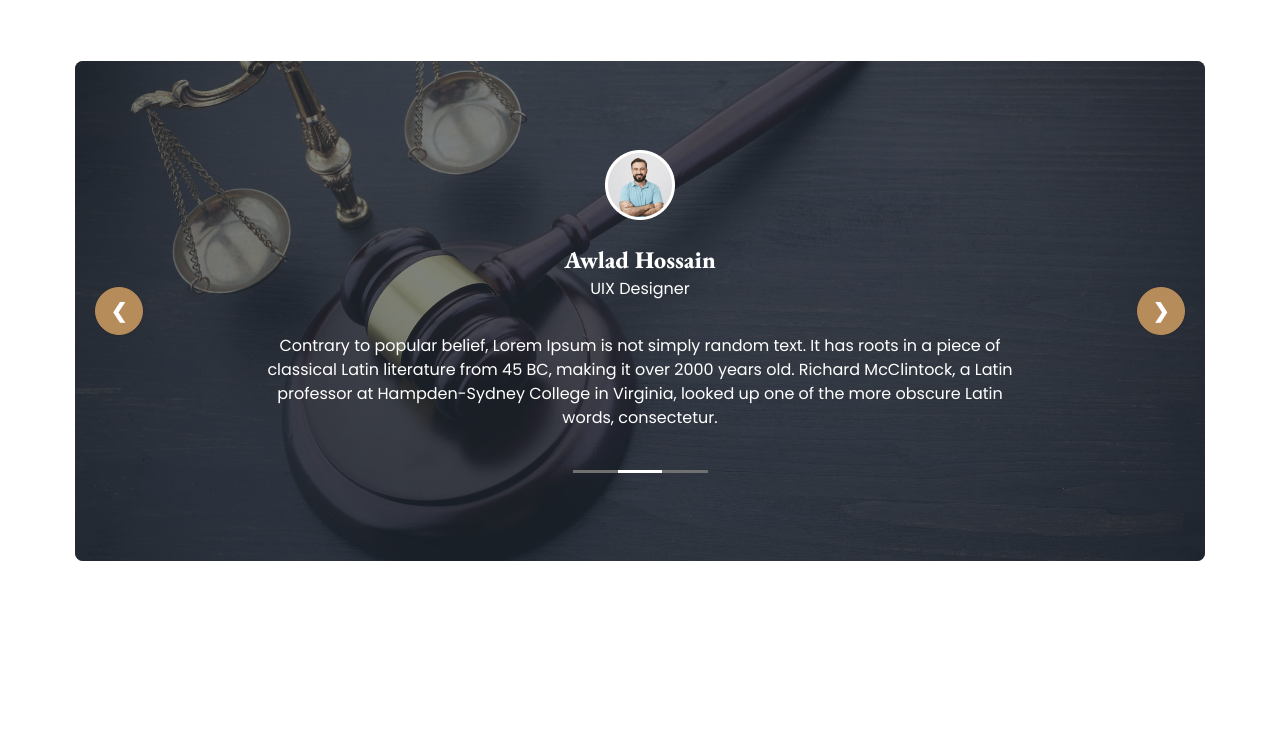
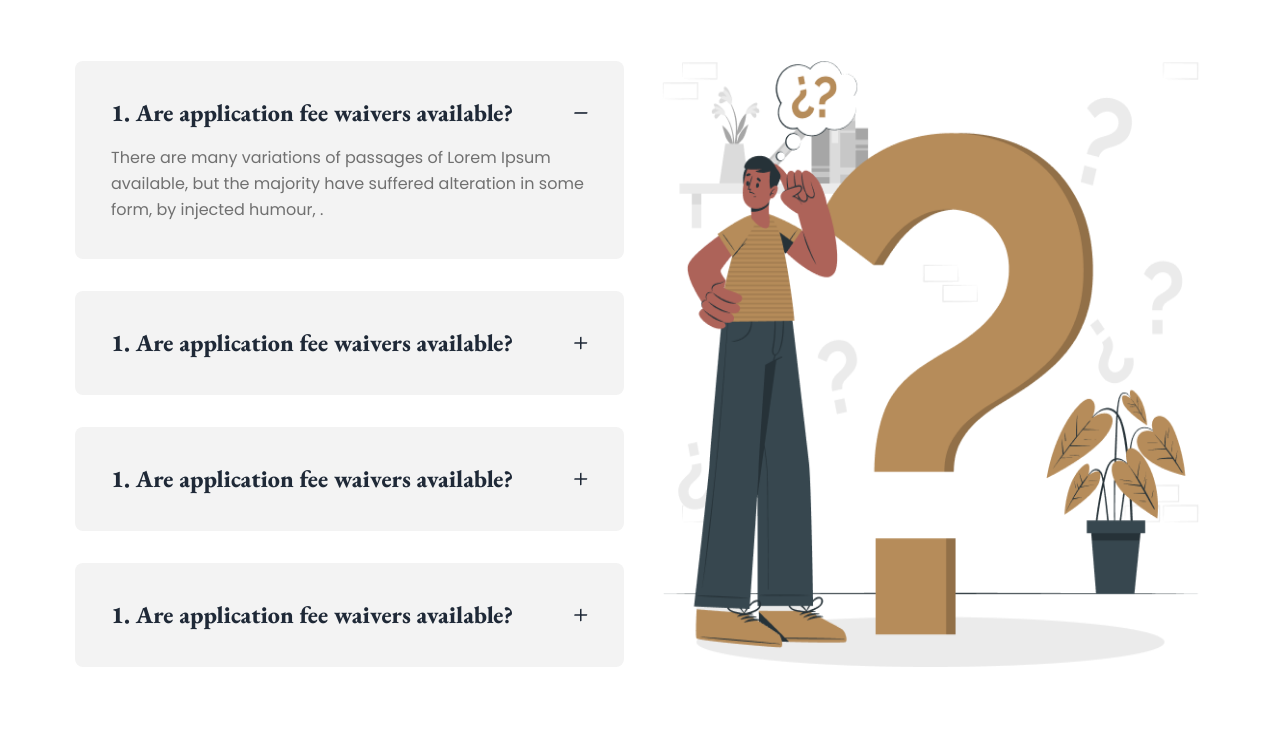
Before and after one commit to omor777/legal-solution, a plain HTML site: page index.html in a window 1280 px wide. Shown: the part 427-1174 px from the top of the page. Before the commit the page ends 1075 px from the top, so only its background shows below. Drawn offline with nearby package versions, Linux system fonts and the light colour scheme.

Commit message:
faq section completed

```diff
--- a/index.html
+++ b/index.html
@@ -402,10 +402,12 @@
       </section>
 
       <!-- ! review section -->
-      <section class="container px-6 lg:px-0 mt-24 lg:mt-32 mb-20">
+      <section class="container px-6 lg:px-0 mt-24 lg:mt-32 mb-20 hidden">
         <div>
           <h3 class="section-title mb-2">What Our Client Say</h3>
-          <p class="mb-16 w-2/3 mx-auto text-center text-dark-3 leading-26 text-sm sm:text-base">
+          <p
+            class="mb-16 w-2/3 mx-auto text-center text-dark-3 leading-26 text-sm sm:text-base"
+          >
             There are many variations of passages of Lorem Ipsum available, but
             the majority have suffered alteration in some form, by injected
             humour.
@@ -563,6 +565,88 @@
           </div>
         </div>
       </section>
+
+      <!-- ! Faq section -->
+      <section class="container px-6 lg:px-0 mt-24 lg:mt-32 mb-20">
+        <div>
+          <h3 class="section-title mb-2">Frequently Asked Any Questions</h3>
+          <p
+            class="mb-16 w-2/3 mx-auto text-center text-dark-3 leading-26 text-sm sm:text-base"
+          >
+            There are many variations of passages of Lorem Ipsum available, but
+            the majority have suffered alteration in some form, by injected
+            humour.
+          </p>
+
+          <!-- ! grid -->
+          <div class="grid grid-cols-1 lg:grid-cols-2 gap-8">
+            <div class="flex flex-col gap-8 order-1 lg:order-none">
+              <div class="collapse collapse-plus bg-dark-7 p-5 rounded-lg">
+                <input type="radio" name="my-accordion-3" checked="checked" />
+                <h3 class="collapse-title text-2xl font-extrabold">
+                  1. Are application fee waivers available?
+                </h3>
+                <div class="collapse-content">
+                  <p class="leading-26 text-dark-3">
+                    There are many variations of passages of Lorem Ipsum
+                    available, but the majority have suffered alteration in some
+                    form, by injected humour, .
+                  </p>
+                </div>
+              </div>
+
+              <div class="collapse collapse-plus bg-dark-7 p-5 rounded-lg">
+                <input type="radio" name="my-accordion-3" />
+                <h3 class="collapse-title text-2xl font-extrabold">
+                  1. Are application fee waivers available?
+                </h3>
+                <div class="collapse-content">
+                  <p class="leading-26 text-dark-3">
+                    There are many variations of passages of Lorem Ipsum
+                    available, but the majority have suffered alteration in some
+                    form, by injected humour, .
+                  </p>
+                </div>
+              </div>
+
+              <div class="collapse collapse-plus bg-dark-7 p-5 rounded-lg">
+                <input type="radio" name="my-accordion-3" />
+                <h3 class="collapse-title text-2xl font-extrabold">
+                  1. Are application fee waivers available?
+                </h3>
+                <div class="collapse-content">
+                  <p class="leading-26 text-dark-3">
+                    There are many variations of passages of Lorem Ipsum
+                    available, but the majority have suffered alteration in some
+                    form, by injected humour, .
+                  </p>
+                </div>
+              </div>
+              <div class="collapse collapse-plus bg-dark-7 p-5 rounded-lg">
+                <input type="radio" name="my-accordion-3" />
+                <h3 class="collapse-title text-2xl font-extrabold">
+                  1. Are application fee waivers available?
+                </h3>
+                <div class="collapse-content">
+                  <p class="leading-26 text-dark-3">
+                    There are many variations of passages of Lorem Ipsum
+                    available, but the majority have suffered alteration in some
+                    form, by injected humour, .
+                  </p>
+                </div>
+              </div>
+            </div>
+            <!-- img -->
+            <div>
+              <img
+                class="block max-w-full h-full"
+                src="./images/faq.png"
+                alt=""
+              />
+            </div>
+          </div>
+        </div>
+      </section>
     </main>
   </body>
 </html>
```
